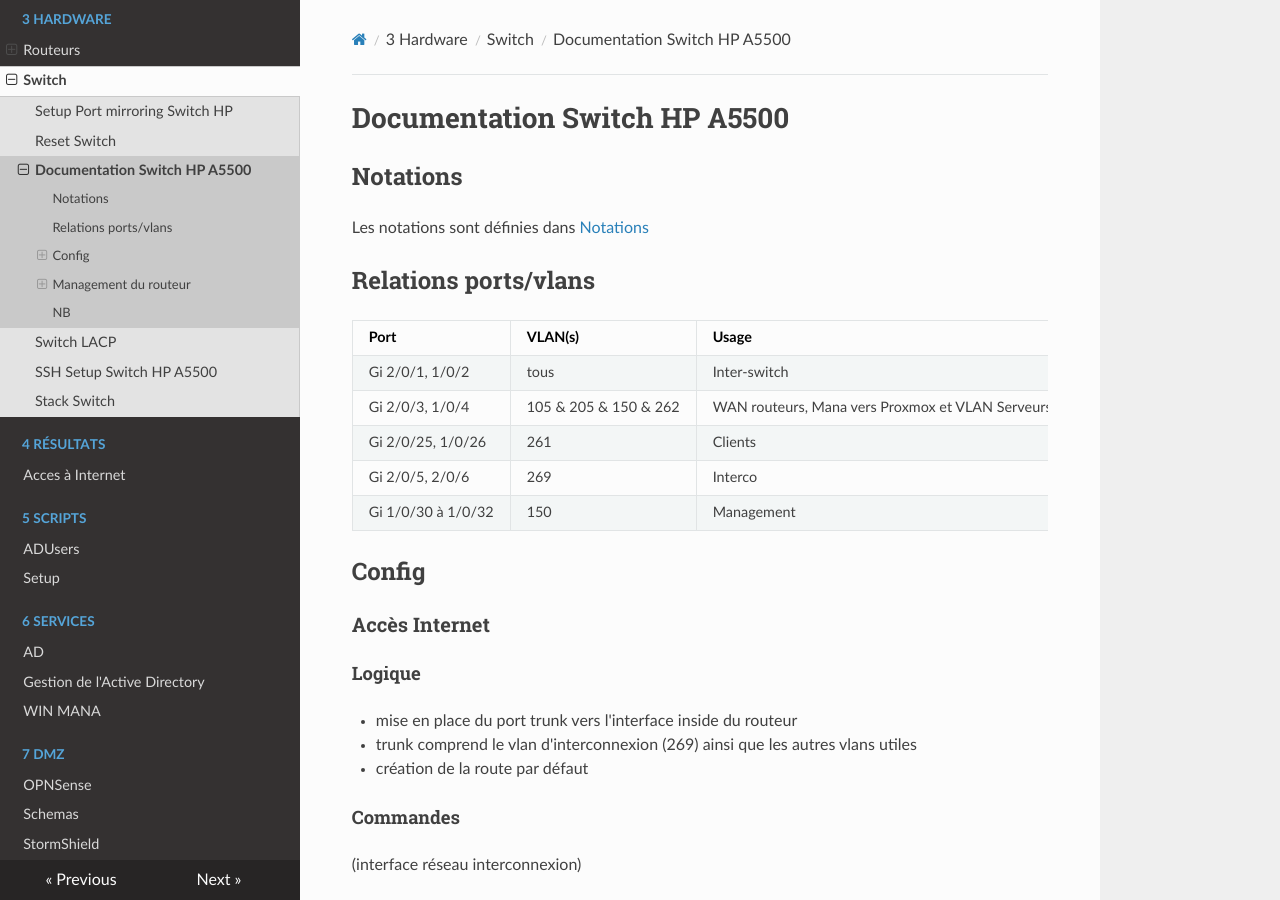
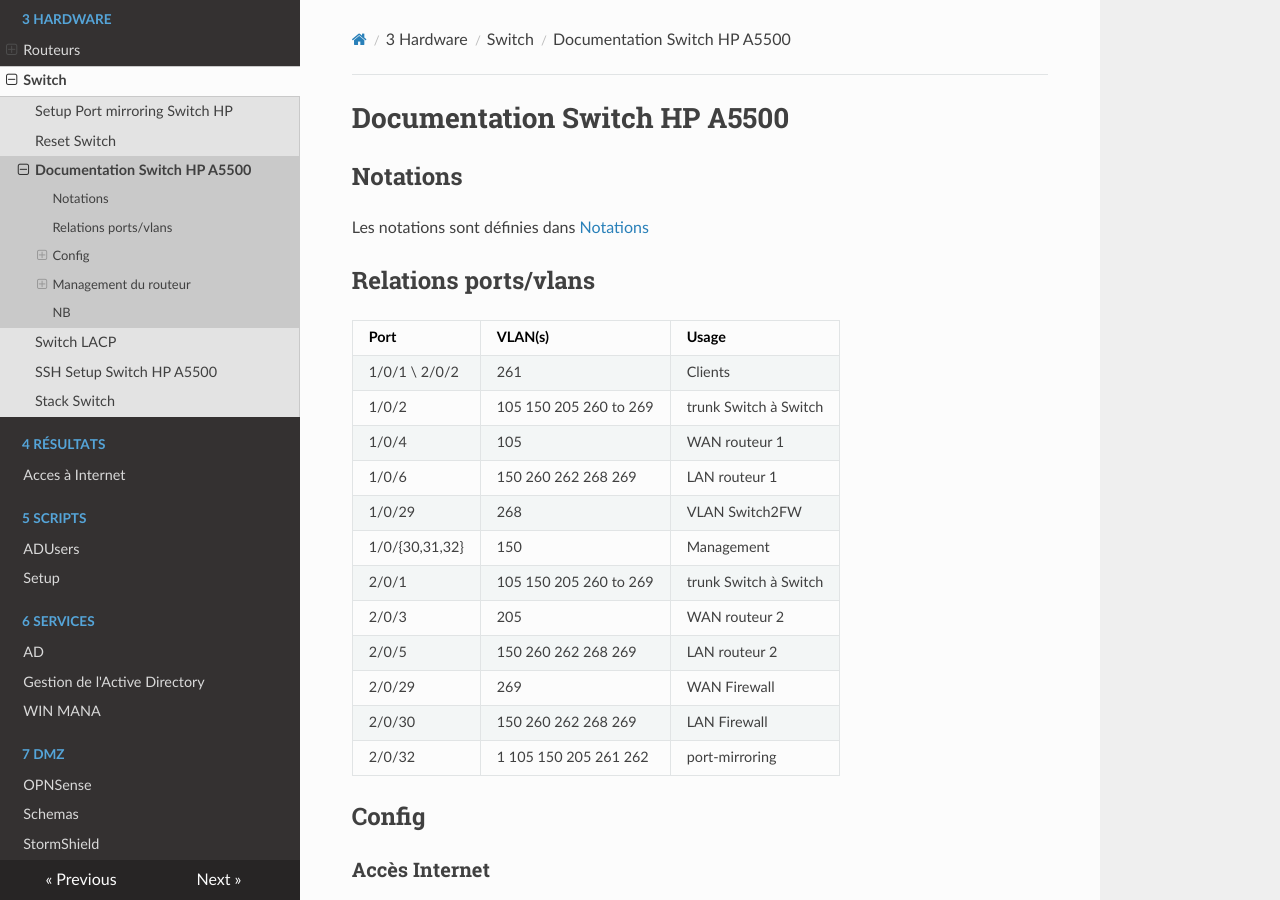
Before and after one commit to DSISportLudique/SportLudique2Doc, an MkDocs documentation site: the page built from docs/3 - Hardware/Switch/SwitchHP.md, in a window 1280 px wide and 900 px high. Built offline with MkDocs 1.6.1, drawn with Linux system fonts in a browser that asks for light colours; nearby versions of some CDN libraries.

Commit message:
Switch tableau refait

```diff
--- a/docs/3 - Hardware/Switch/SwitchHP.md
+++ b/docs/3 - Hardware/Switch/SwitchHP.md
@@ -7,11 +7,18 @@
 
 | Port | VLAN(s) | Usage |
 |------|---------|-------|
-| Gi 2/0/1, 1/0/2 | tous | Inter-switch |
-| Gi 2/0/3, 1/0/4 | 105 & 205 & 150 & 262 | WAN routeurs, Mana vers Proxmox et VLAN Serveurs pour Proxmox |
-| Gi 2/0/25, 1/0/26 | 261 | Clients |
-| Gi 2/0/5, 2/0/6 | 269 | Interco |
-| Gi 1/0/30 à 1/0/32 | 150 | Management |
+| 1/0/1 \ 2/0/2 | 261 | Clients |
+| 1/0/2 | 105 150 205 260 to 269| trunk Switch à Switch |
+| 1/0/4 | 105 | WAN routeur 1 |
+| 1/0/6 | 150 260 262 268 269 | LAN routeur 1 |
+| 1/0/29 | 268 |  VLAN Switch2FW|
+| 1/0/{30,31,32} | 150 | Management |
+| 2/0/1 | 105 150 205 260 to 269 | trunk Switch à Switch |
+| 2/0/3 | 205 | WAN routeur 2 |
+| 2/0/5 | 150 260 262 268 269 | LAN routeur 2 |
+| 2/0/29 | 269 | WAN Firewall |
+| 2/0/30 | 150 260 262 268 269 | LAN Firewall |
+| 2/0/32 | 1 105 150 205 261 262 | port-mirroring |
 
 ## Config
 
```
